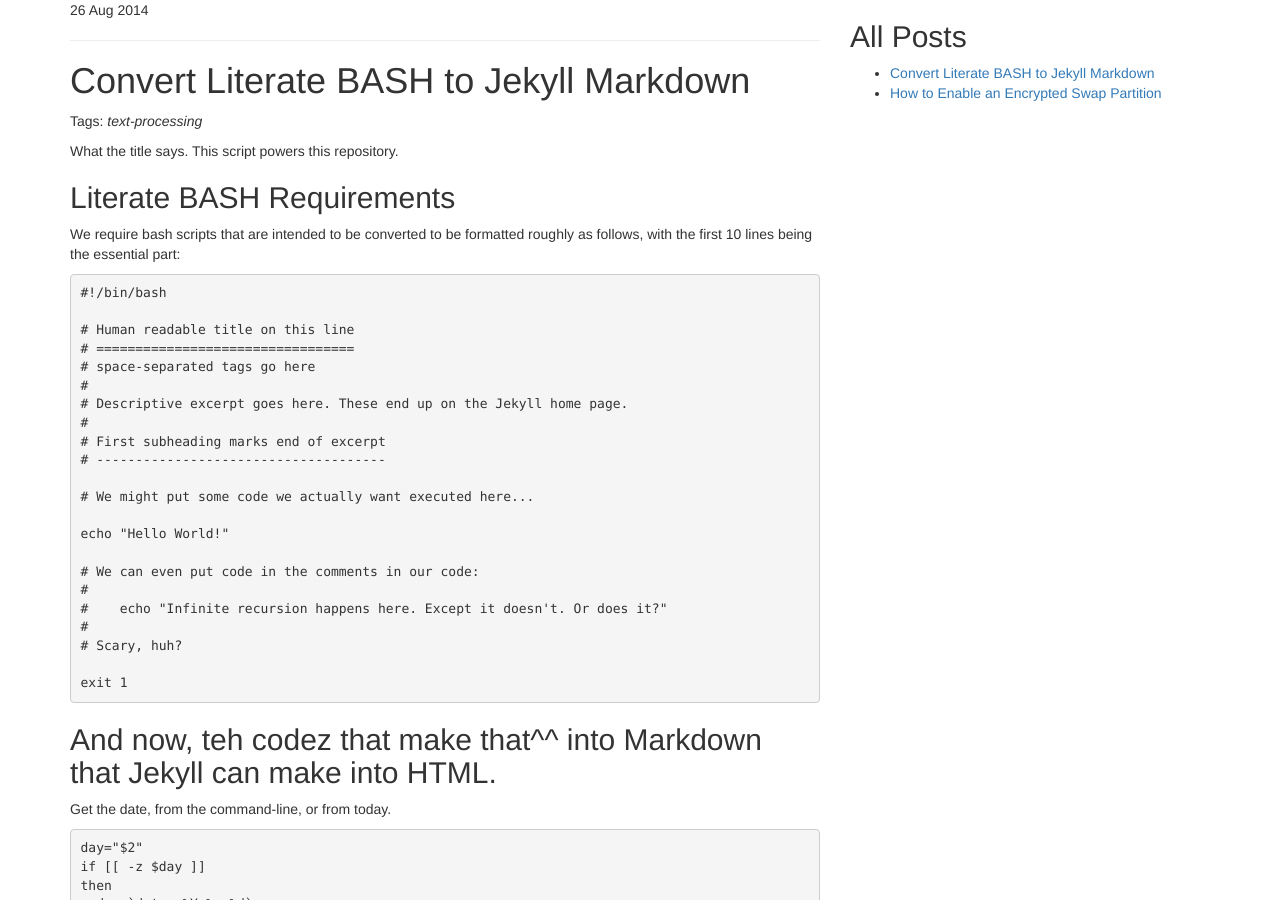
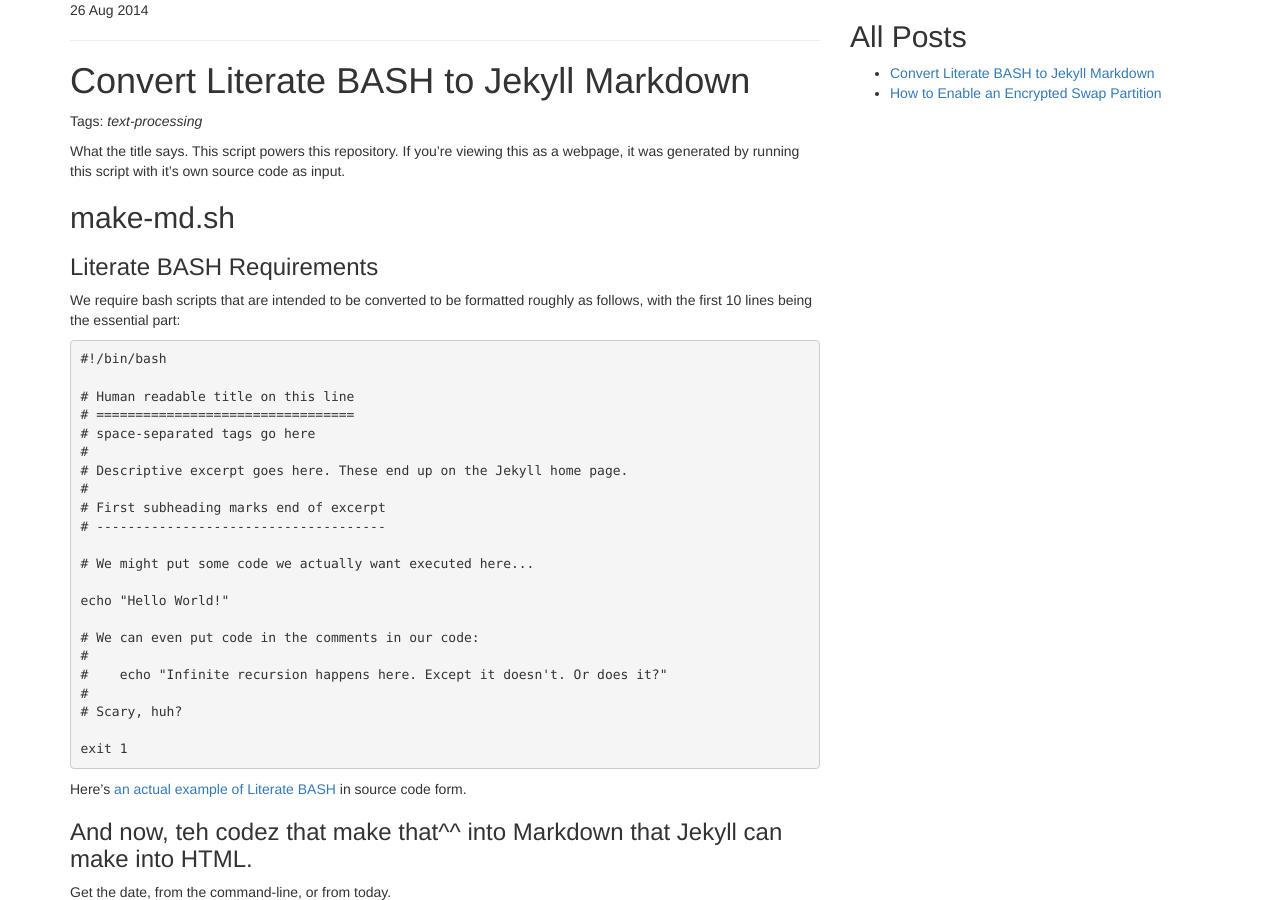
Before and after one commit to matt2000/practical-solutions, a Jekyll site: the page built from _posts/2014-08-26-make-md.sh.md, in a window 1280 px wide and 900 px high. Built offline with Jekyll 4.4.1, drawn with Linux system fonts in a browser that asks for light colours; nearby versions of some CDN libraries.

Commit message:
Polishing never ends.

```diff
--- a/_posts/2014-08-26-make-md.sh.md
+++ b/_posts/2014-08-26-make-md.sh.md
@@ -4,11 +4,14 @@ title: Convert Literate BASH to Jekyll Markdown
 tags: text-processing
 ---
 
-What the title says. This script powers this repository.
+What the title says. This script powers this repository. If you're viewing
+this as a webpage, it was generated by running this script with it's own
+source code as input.
 
-Literate BASH Requirements
+make-md.sh
 --------------------------
 
+### Literate BASH Requirements
 We require bash scripts that are intended to be converted to be formatted
 roughly as follows, with the first 10 lines being the essential part:
 
@@ -35,8 +38,10 @@ roughly as follows, with the first 10 lines being the essential part:
 
     exit 1
 
-And now, teh codez that make that^^ into Markdown that Jekyll can make into HTML.
------------------------------------------
+Here's [an actual example of Literate BASH](https://github.com/matt2000/practical-solutions/blob/gh-pages/encrypted-swap.sh)
+in source code form.
+
+### And now, teh codez that make that^^ into Markdown that Jekyll can make into HTML.
 
 Get the date, from the command-line, or from today.
 
```
Also changed, not shown: 1 other file.
